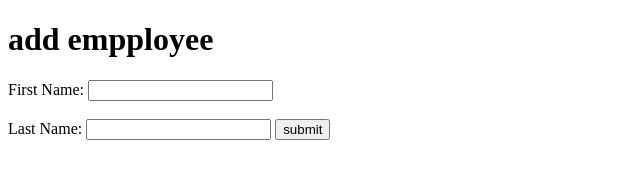
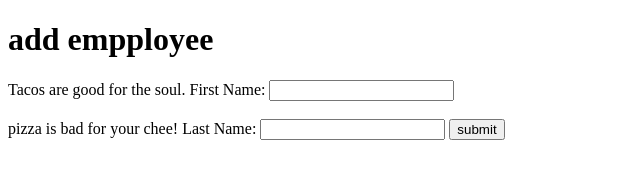
Before and after one commit to tannerheaps01/2fa-test, a plain HTML site: page index.html in a window 1280 px wide. Shown: the whole page, without its empty margins (0-640 px from the left). Drawn offline with Linux system fonts and the light colour scheme.

Commit message:
Update index.html

```diff
--- a/index.html
+++ b/index.html
@@ -8,7 +8,9 @@
 <body>
 	<h1>add empployee</h1>
 	<form action="http:localhost:8080/employees" method= "post">
+		Tacos are good for the soul.
 		First Name: <input type="text" id="firstName" name='firstName'/><BR><BR>
+		pizza is bad for your chee!
 		Last Name: <input type="text" id="lastName" name="lastName"/>
 		<input type ='submit' value='submit'/><BR><BR>
 	</form>
```
